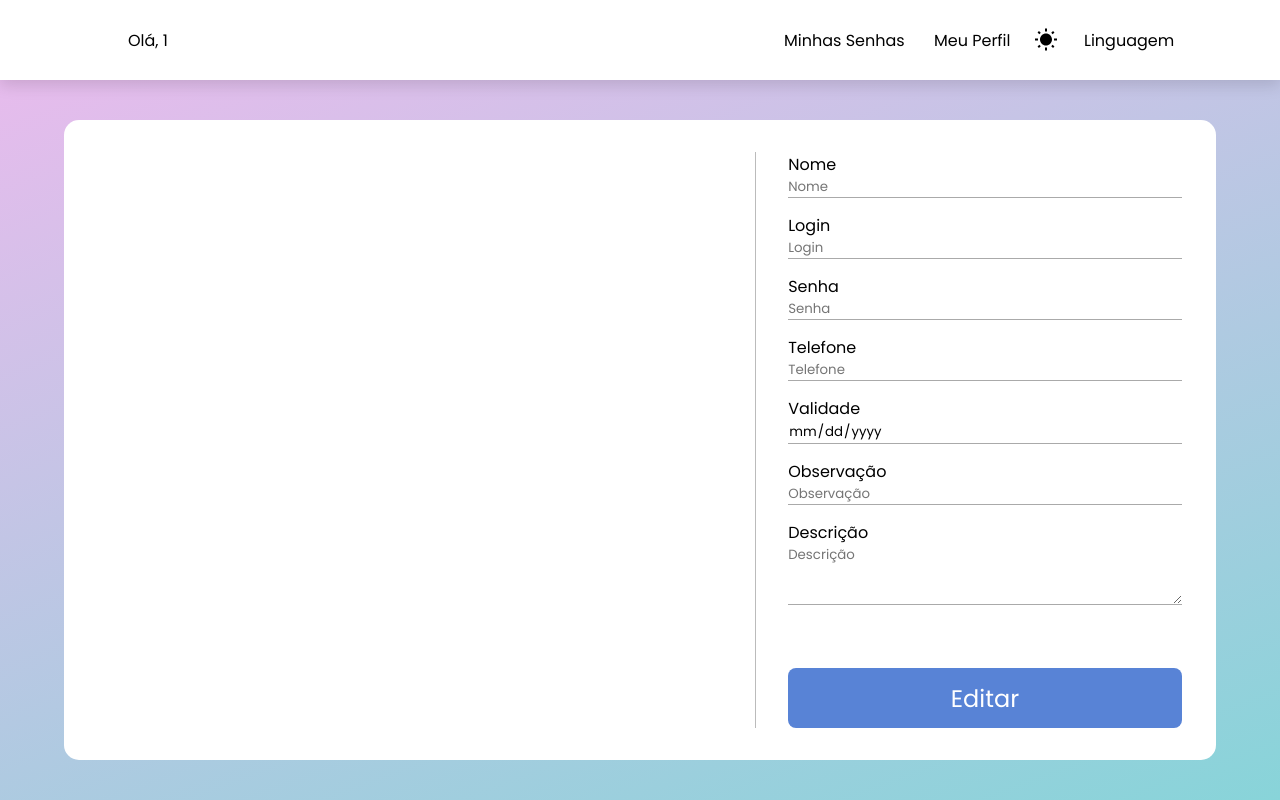
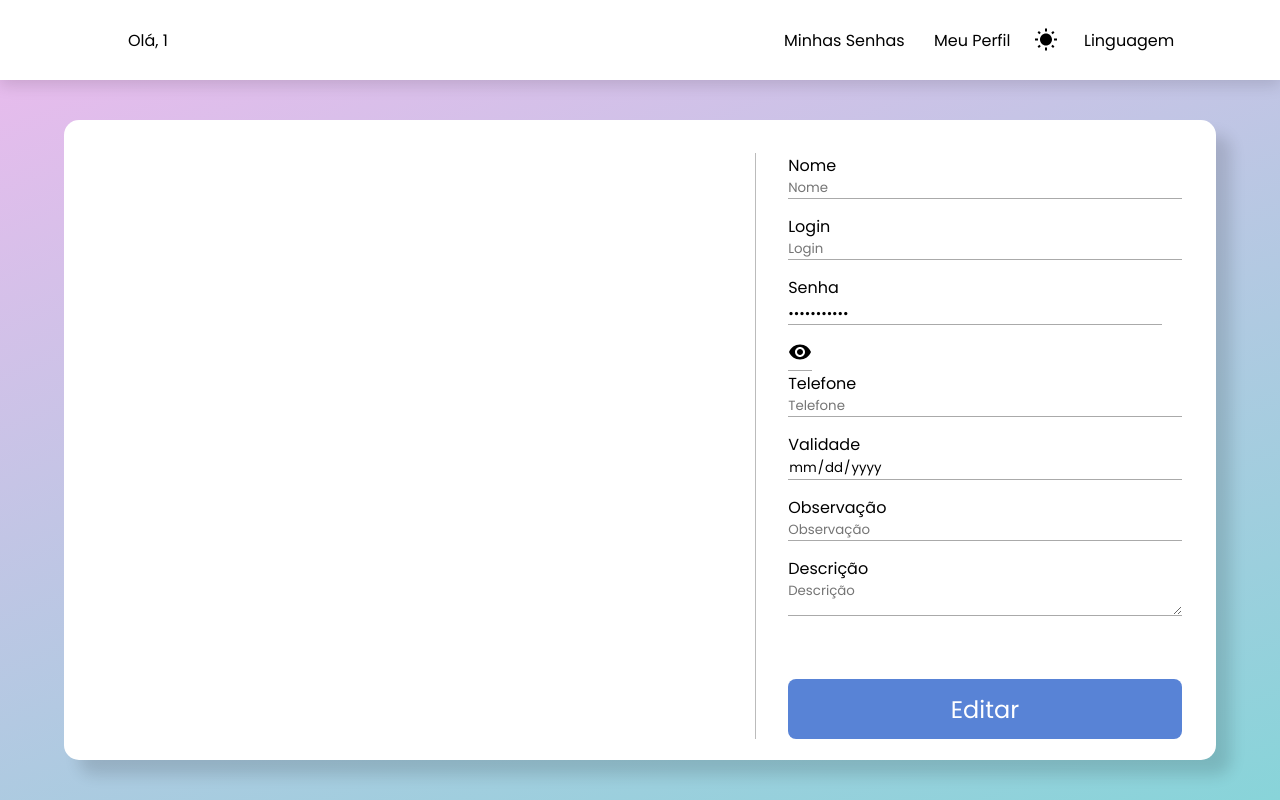
Before and after one commit to gabrielbroslavschi/MyPassword, a React (Create React App) app: page /home/1/1 in a window 1280 px wide. Built offline with nearby package versions, Linux system fonts and the light colour scheme.

Commit message:
feat: ajustes nos inputs e modais

```diff
--- a/src/pages/RegistroValue/registroValue.js
+++ b/src/pages/RegistroValue/registroValue.js
@@ -1,9 +1,13 @@
 import React from "react";
 import style from "./registroValue.module.css";
+import RemoveRedEyeIcon from "@mui/icons-material/RemoveRedEye";
+import VisibilityOffIcon from "@mui/icons-material/VisibilityOff";
 
 function RegistroValue({ theme }) {
   const [tema, setTema] = React.useState(theme.valor);
   const [edit, setEdit] = React.useState(false);
+  const [typePassword, setTypePssword] = React.useState("password");
+  const [viewPass, setViewPass] = React.useState(false);
 
   let lightInput = {
     borderBottom: "1px solid #00000055",
@@ -26,6 +30,12 @@ function RegistroValue({ theme }) {
   const handleChangeCancel = () => {
     handleChangeEdit();
   };
+
+  const handleViewPass = () => {
+    setViewPass(!viewPass);
+    !viewPass ? setTypePssword("text") : setTypePssword("password");
+  };
+
   return (
     <div
       className={style["registro-information"]}
@@ -34,14 +44,14 @@ function RegistroValue({ theme }) {
           ? {
               borderLeft: "1px solid #00000044",
               color: "#000",
+              transition: "0.6s"
             }
           : {
               borderLeft: "1px solid #fff",
               color: "#fff",
+              transition: "0.6s"
             }
       }
-
-
     >
       <p>Nome</p>
       <input
@@ -61,14 +71,26 @@ function RegistroValue({ theme }) {
         disabled={!edit}
       ></input>
 
+      <div>
         <p>Senha</p>
         <input
-        type="password"
+          type={typePassword}
           className={style["register-input"]}
+          id={style["password-input"]}
           style={tema ? lightInput : darkInput}
           placeholder="Senha"
           disabled={!edit}
+          value="qaqweqweqwe"
         ></input>
+
+        <button
+          onClick={handleViewPass}
+          className={style["password-button"]}
+          style={tema ? lightInput : darkInput}
+        >
+          {viewPass ? <VisibilityOffIcon /> : <RemoveRedEyeIcon />}
+        </button>
+      </div>
 
       <p>Telefone</p>
       <input
--- a/src/pages/RegistroValue/registroValue.module.css
+++ b/src/pages/RegistroValue/registroValue.module.css
@@ -12,11 +12,22 @@
     flex-direction: column;
 }
 
+#password-input{
+    width: 95%;
+}
+
 .register-input{
     outline: none;
     border: 0px;
     background-color: #00000000;
     margin-bottom: 15px;
+}
+
+.password-button{
+    background-color: #00000000;
+    outline: none;
+    border: none;
+    border-bottom:1px solid rgba(0, 0, 0, 0.333);
 }
 
 .buttons{
--- a/src/pages/Registros/registros.js
+++ b/src/pages/Registros/registros.js
@@ -19,10 +19,11 @@ function Registros({ theme }) {
           tema
             ? {
                 backgroundColor: "#fff",
+                transition: "0.6s"
               }
             : {
                 backgroundColor: "rgba(0, 0, 0, 0.63)",
-                border: "1px solid #fff",
+                transition: "0.6s"
               }
         }
       >
--- a/src/pages/Registros/registros.module.css
+++ b/src/pages/Registros/registros.module.css
@@ -16,8 +16,5 @@
     border-radius: 15px;
     justify-content: center;
     align-items: center;
+    box-shadow: 15px 15px 15px 0px #0002;
 }
-
-.registros-value{
-
-}
```
Lines whose indentation alone changed are shown as unchanged.
